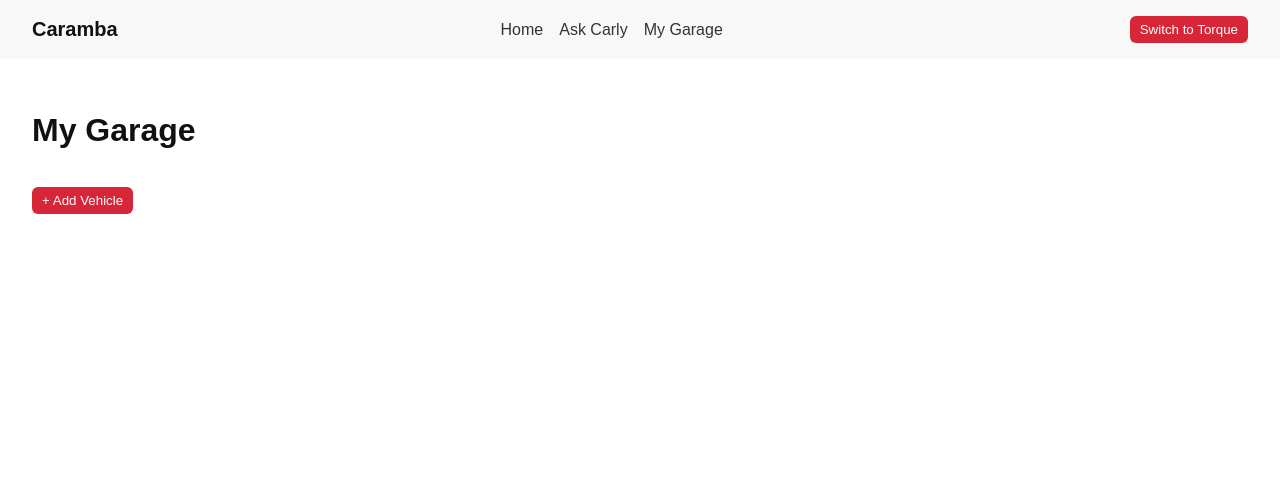
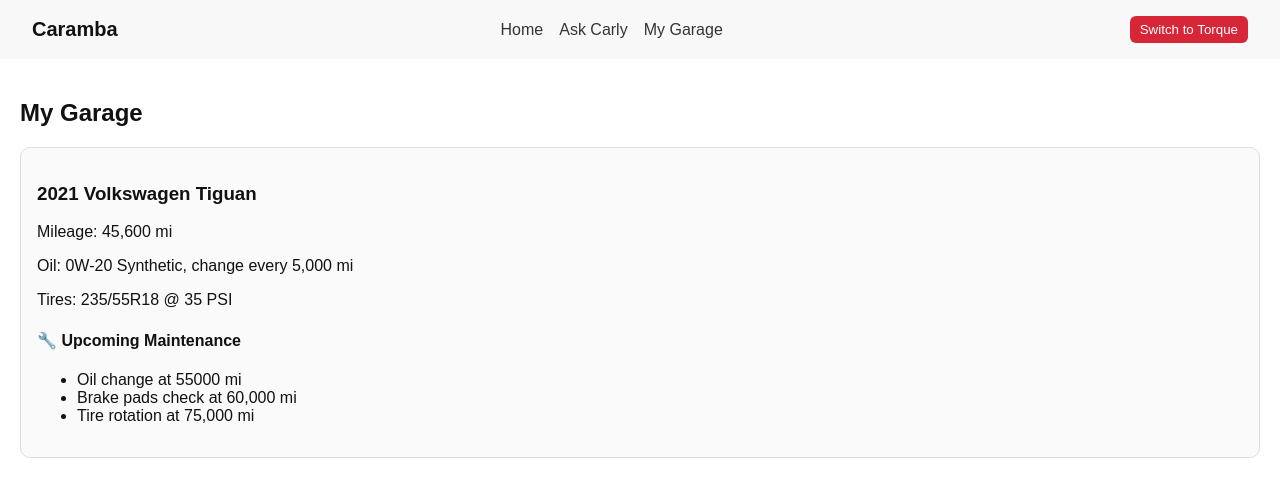
Before and after one commit to bstockes/caramba-reset, a Next.js app: page /garage in a window 1280 px wide. Shown: the top 496 px of the page. Built offline with nearby package versions, Linux system fonts and the light colour scheme.

Commit message:
Add files via upload

```diff
--- a/pages/garage.js
+++ b/pages/garage.js
@@ -1,31 +1,67 @@
 
-import { useState, useEffect } from 'react';
-import VehicleCard from '../components/VehicleCard';
-import AddVehicleModal from '../components/AddVehicleModal';
+import { useEffect, useState } from 'react';
+
+const mockUser = {
+  name: "Brianne",
+  garage: [
+    {
+      year: 2021,
+      make: "Volkswagen",
+      model: "Tiguan",
+      mileage: 45600,
+      oilType: "0W-20 Synthetic",
+      oilInterval: 5000,
+      tireSize: "235/55R18",
+      tirePressure: 35,
+    }
+  ]
+};
+
+function calculateUpcoming(vehicle) {
+  const { mileage, oilInterval } = vehicle;
+  const nextOil = Math.ceil(mileage / oilInterval) * oilInterval + oilInterval;
+  const events = [`Oil change at ${nextOil} mi`];
+
+  if (mileage < 60000) events.push("Brake pads check at 60,000 mi");
+  if (mileage < 75000) events.push("Tire rotation at 75,000 mi");
+
+  return events;
+}
 
 export default function Garage() {
-  const [vehicles, setVehicles] = useState([]);
-  const [showModal, setShowModal] = useState(false);
+  const [user, setUser] = useState(null);
 
   useEffect(() => {
-    const saved = JSON.parse(localStorage.getItem('carambaGarage') || '[]');
-    setVehicles(saved);
+    const updatedGarage = mockUser.garage.map(v => ({
+      ...v,
+      upcoming: calculateUpcoming(v),
+    }));
+    setUser({ ...mockUser, garage: updatedGarage });
   }, []);
 
-  const addVehicle = (v) => {
-    const updated = [...vehicles, v];
-    setVehicles(updated);
-    localStorage.setItem('carambaGarage', JSON.stringify(updated));
-  };
+  if (!user) return <p>Loading your garage…</p>;
 
   return (
-    <main style={{ padding: '2rem', fontFamily: 'Arial, sans-serif' }}>
-      <h1>My Garage</h1>
-      {vehicles.map((v, i) => <VehicleCard key={i} vehicle={v} />)}
-      <button style={{ marginTop: '1rem' }} onClick={() => setShowModal(true)}>
-        + Add Vehicle
-      </button>
-      {showModal && <AddVehicleModal onClose={() => setShowModal(false)} onSave={addVehicle} />}
-    </main>
+    <div style={{ padding: 20 }}>
+      <h2>My Garage</h2>
+      {user.garage.map((v, i) => (
+        <div key={i} style={{
+          border: '1px solid #ddd',
+          borderRadius: 10,
+          padding: 16,
+          marginBottom: 20,
+          background: '#fafafa'
+        }}>
+          <h3>{v.year} {v.make} {v.model}</h3>
+          <p>Mileage: {v.mileage.toLocaleString()} mi</p>
+          <p>Oil: {v.oilType}, change every {v.oilInterval.toLocaleString()} mi</p>
+          <p>Tires: {v.tireSize} @ {v.tirePressure} PSI</p>
+          <h4>🔧 Upcoming Maintenance</h4>
+          <ul>
+            {v.upcoming.map((item, j) => <li key={j}>{item}</li>)}
+          </ul>
+        </div>
+      ))}
+    </div>
   );
 }
```
